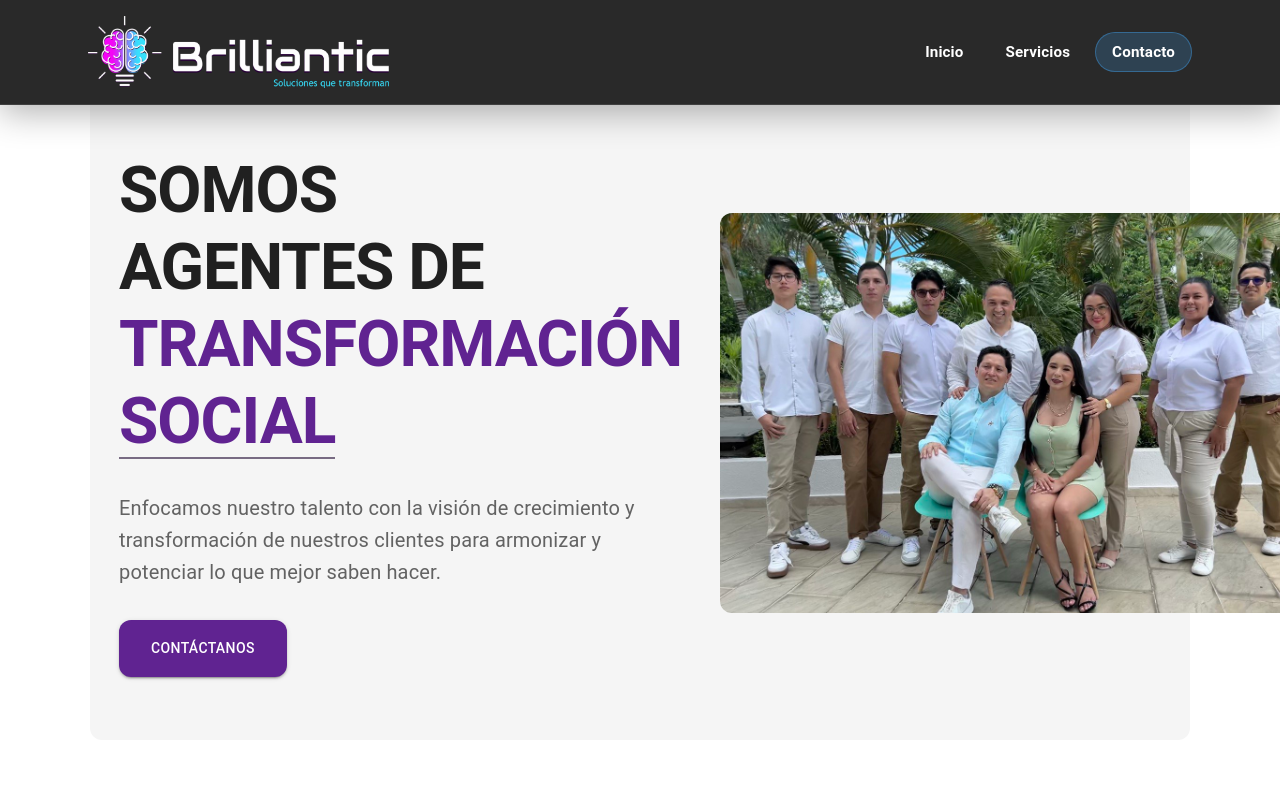
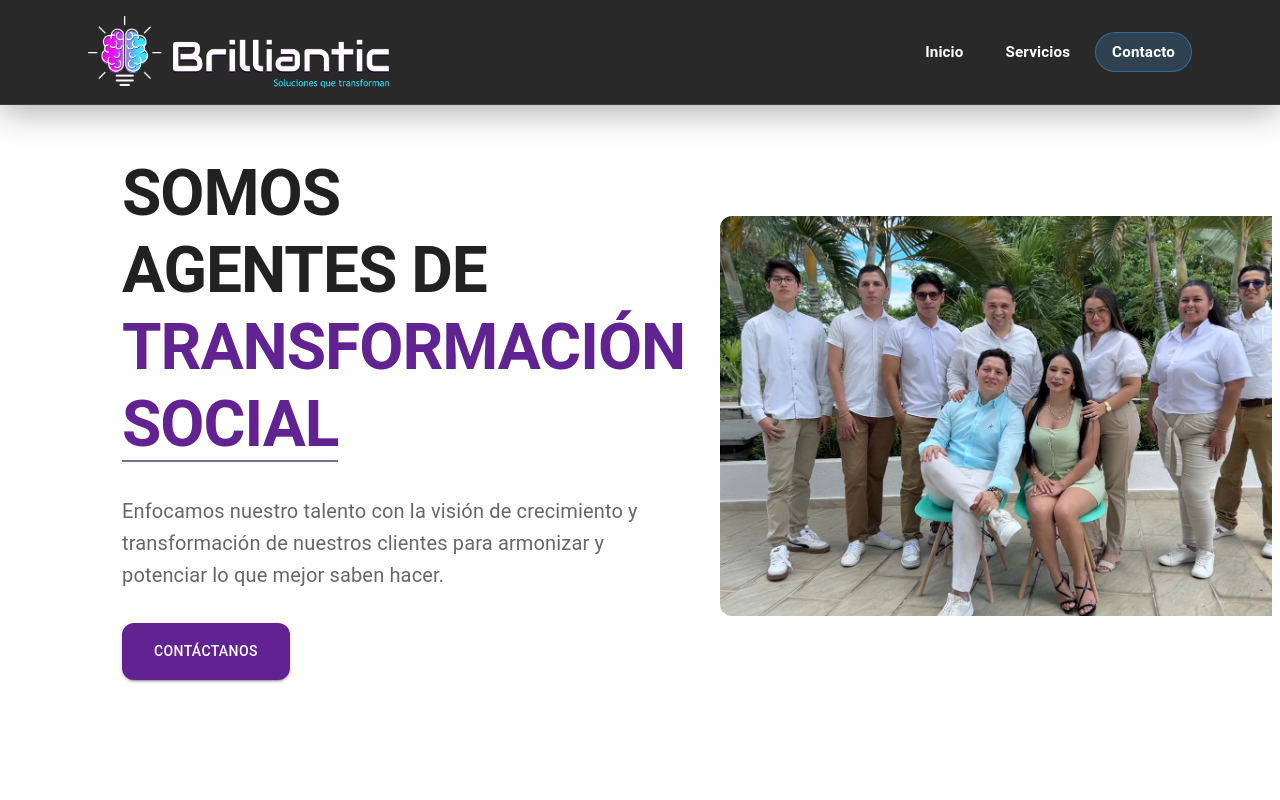
Before and after one commit to Brillianticsas/Brillianticsas.github.io, a React (Vite) app: page /#/ in a window 1280 px wide. Shown: the top 800 px of the page. Built offline with nearby package versions, Linux system fonts and the light colour scheme.

Commit message:
fix: correct margin in App.css, remove unnecessary styles in Banner.jsx, and fix typo in Team.jsx description

```diff
--- a/src/App.css
+++ b/src/App.css
@@ -3,7 +3,7 @@
 
 html,
 body {
-  margin: 0;
+  margin: 5;
   padding: 10;
   gap: 0;
   overflow-x: hidden;
--- a/src/components/Banner.jsx
+++ b/src/components/Banner.jsx
@@ -21,9 +21,6 @@ const HeroSection = styled(Box)(() => ({
     minHeight: '80vh',
     display: 'flex',
     alignItems: 'center',
-    padding: '5px',
-    backgroundColor: '#f5f5f5',
-    borderRadius: '12px',
 }));
 
 const GradientText = styled('span')(() => ({
--- a/src/components/Team.jsx
+++ b/src/components/Team.jsx
@@ -21,7 +21,7 @@ const teamMembers = [
     {
         name: 'John Alexander Mora',
         role: 'Asesor Comercial',
-        description: 'Apasionada por la innovación y el desarrollo de software.',
+        description: 'Apasionado por la innovación y el desarrollo de software.',
         image: 'https://randomuser.me/api/portraits/men/3.jpg',
     },
     {
@@ -82,7 +82,6 @@ const TeamSection = () => {
             marginBottom: theme.spacing(6),
             textAlign: 'center',
             fontWeight: 700,
-            left: '30%',
             textTransform: 'uppercase',
             color: '#412359',
             position: 'relative',
```
